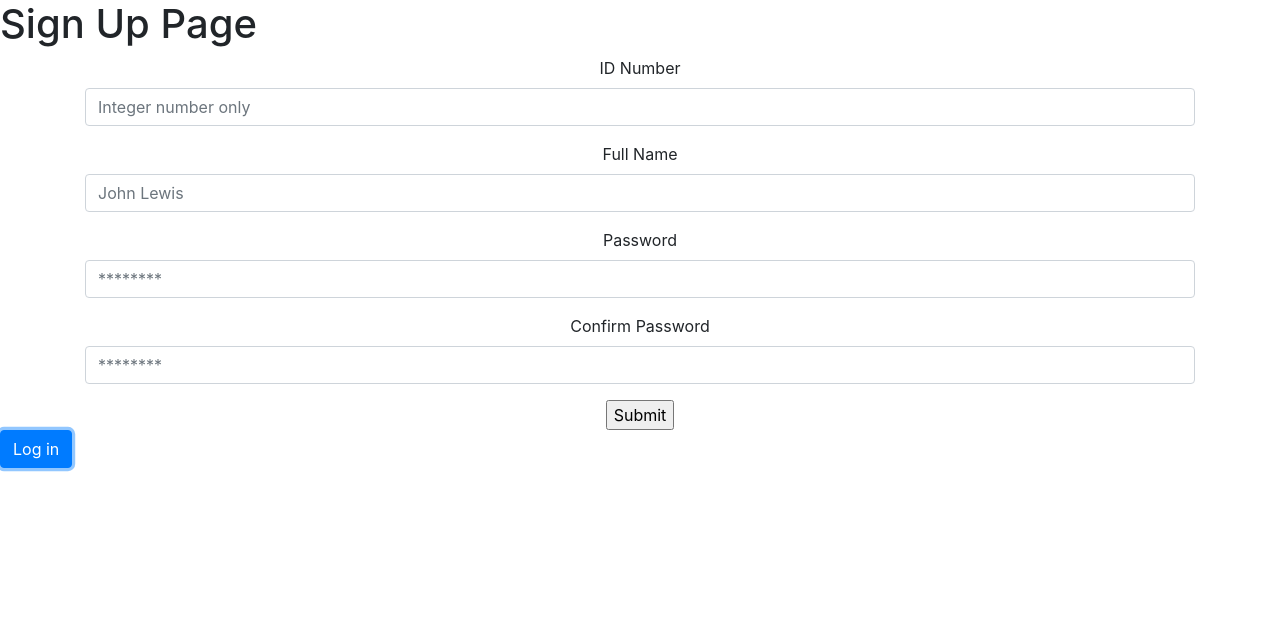
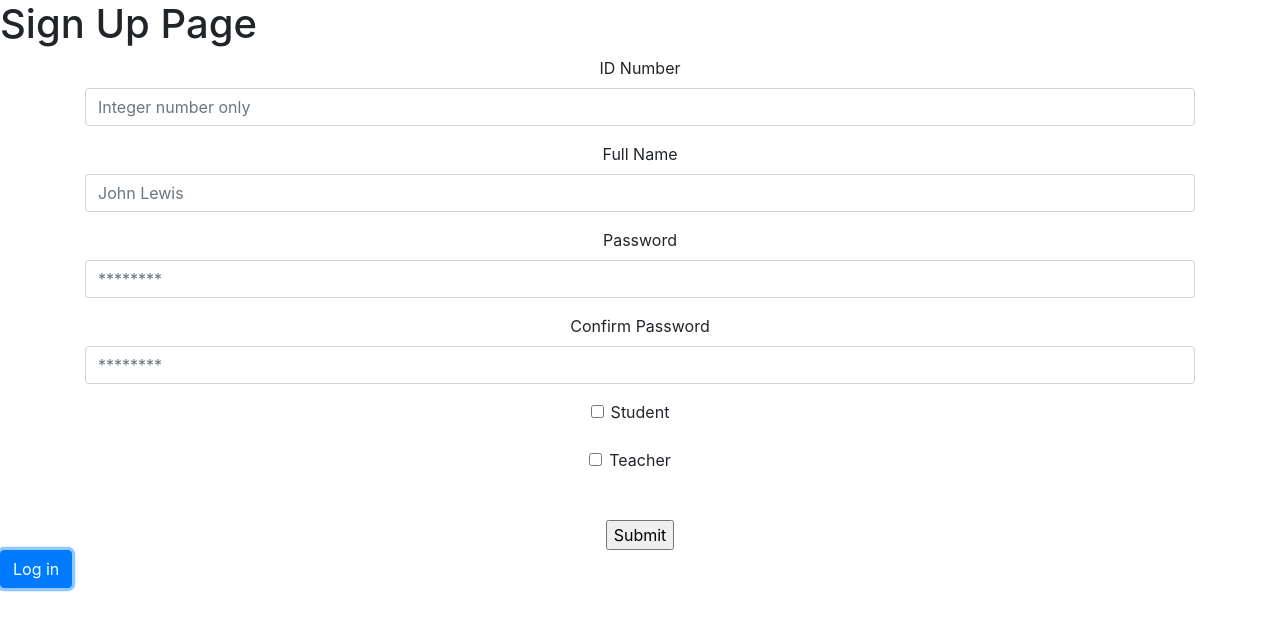
Before and after one commit to dwihdyn/lifeskill-fe, a React (Create React App) app: page / in a window 1280 px wide. Both pictures are taken after a click on the button "Sign up". Shown: the top 630 px of the page. Built offline with nearby package versions, Linux system fonts and the light colour scheme.

Commit message:
sample button, can be deleted

```diff
--- a/src/Containers/SignupForm.js
+++ b/src/Containers/SignupForm.js
@@ -140,6 +140,35 @@ class SignupForm extends React.Component {
               onChange={this.handleConfPass}
             />
           </FormGroup>
+          <FormGroup>
+            <Label for="student_checkbox">
+              <Input
+                type="checkbox"
+                name="student_checkbox"
+                id="student_checkbox"
+                placeholder="********"
+                value={confirm_password}
+                onChange={this.handleConfPass}
+              />
+              Student
+            </Label>
+          </FormGroup>
+          <FormGroup>
+            <Label for="Teacher_checkbox">
+              <Input
+                type="checkbox"
+                name="Teacher_checkbox"
+                id="Teacher_checkbox"
+                placeholder="********"
+                value={confirm_password}
+                onChange={this.handleConfPass}
+              />
+              Teacher
+            </Label>
+          </FormGroup>
+
+
+          <br />
           <input
             type="submit"
             placeholder="Submit"
```
